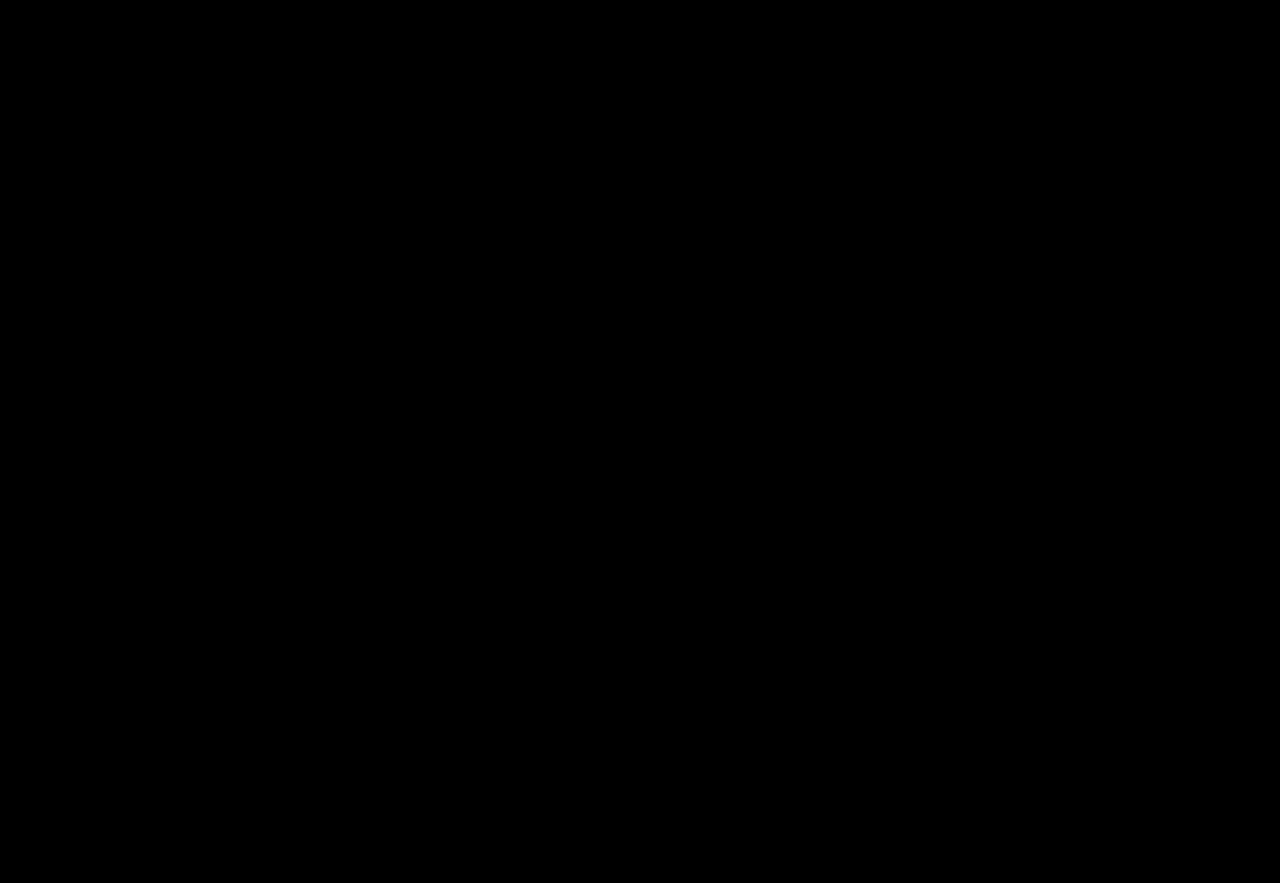
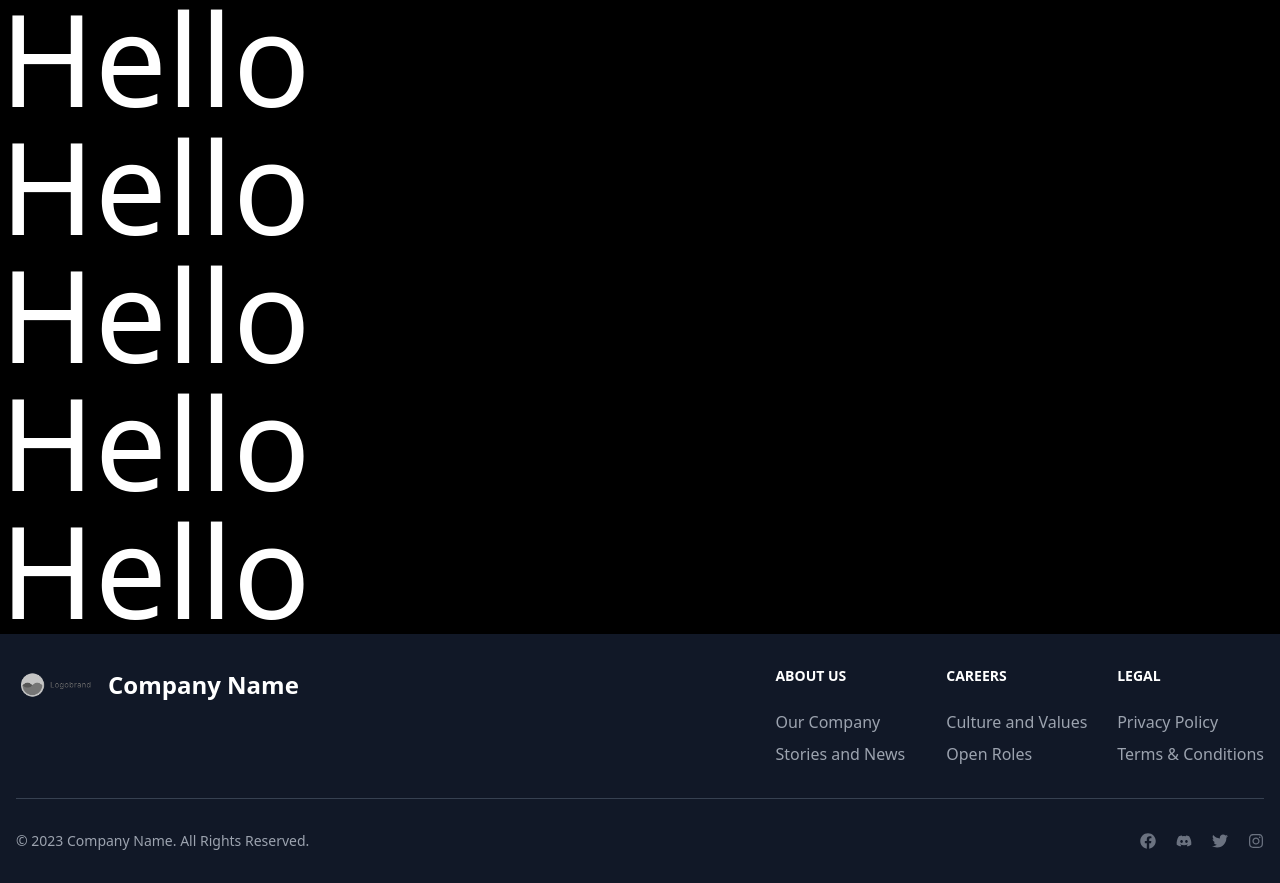
Before and after one commit to bavichugo/quick-script, a Next.js app: page / in a window 1280 px wide. Shown: the part 460-1343 px from the top of the page. Before the commit the page ends 870 px from the top, so only its background shows below. Built offline with nearby package versions, Linux system fonts and the light colour scheme.

Commit message:
Add Footer1, Footer2, and general layout where footer stays in the bottom

```diff
--- a/package.json
+++ b/package.json
@@ -15,6 +15,7 @@
     "postcss": "8.4.26",
     "react": "18.2.0",
     "react-dom": "18.2.0",
+    "react-icons": "^4.10.1",
     "tailwindcss": "3.3.3"
   }
 }
--- a/src/app/globals.css
+++ b/src/app/globals.css
@@ -1,3 +1,9 @@
 @tailwind base;
 @tailwind components;
 @tailwind utilities;
+
+* {
+  margin: 0;
+  padding: 0;
+  box-sizing: border-box;
+}
--- a/src/app/layout.js
+++ b/src/app/layout.js
@@ -1,5 +1,6 @@
 import './globals.css'
 import Navbar1 from '@/components/NavBar/NavBar1'
+import Footer2 from '@/components/Footer/Footer2'
 
 export const metadata = {
   title: 'Quick Script',
@@ -8,12 +9,15 @@
 
 export default function RootLayout({ children }) {
   return (
-    <html lang="en">
-      <body className='bg-black'>
-        <Navbar1 />
-        {children}
-        {/* Content */}
-        {/* Footer */}
+    <html className="bg-black" lang="en">
+      <body className="flex flex-col min-h-screen">
+        <div className=''>
+          <Navbar1 />
+          <main className='bg-black'>
+            {children}
+          </main>
+        </div>
+        <Footer2 />
       </body>
     </html>
   )
--- a/src/app/page.js
+++ b/src/app/page.js
@@ -1,9 +1,14 @@
 export default function Home() {
   return (
-    <main className="flex min-h-screen flex-col items-center justify-between p-24">
-      <div className="z-10 w-full max-w-5xl items-center justify-between font-mono text-sm lg:flex">
-        <h1>Hello</h1>
-      </div>
-    </main>
+    <div>
+      <h1 className="text-white text-9xl">Hello</h1>
+      <h1 className="text-white text-9xl">Hello</h1>
+      <h1 className="text-white text-9xl">Hello</h1>
+      <h1 className="text-white text-9xl">Hello</h1>
+      <h1 className="text-white text-9xl">Hello</h1>
+      <h1 className="text-white text-9xl">Hello</h1>
+      <h1 className="text-white text-9xl">Hello</h1>
+      <h1 className="text-white text-9xl">Hello</h1>
+    </div>
   )
 }
--- /dev/null
+++ b/src/components/Footer/Footer1.js
@@ -0,0 +1,53 @@
+"use client";
+
+import Link from "next/link";
+
+const FOOTER_ITEMS = [
+  {
+    name: "About",
+    link: "/about",
+  },
+  {
+    name: "Privacy Policy",
+    link: "/privacy-policy",
+  },
+  {
+    name: "Licensing",
+    link: "/licensing",
+  },
+  {
+    name: "Contact",
+    link: "/contact",
+  },
+];
+
+const Footer1 = () => {
+  return (
+    <footer className="bg-gray-800 mt-auto">
+      <div className="w-full mx-auto max-w-screen-xl p-4 md:flex md:items-center md:justify-between">
+        <span className="text-sm sm:text-center text-gray-400">
+          © 2023{" "}
+          <a href="https://flowbite.com/" className="hover:underline">
+            xSeries
+          </a>
+          . All Rights Reserved.
+        </span>
+        <ul className="flex flex-wrap items-center mt-3 text-sm font-medium text-gray-400 sm:mt-0">
+          {FOOTER_ITEMS.map((item) => <FooterLink {...item} />)}
+        </ul>
+      </div>
+    </footer>
+  );
+};
+
+const FooterLink = ({name, link}) => {
+  return (
+    <li>
+      <Link href={link} className="mr-4 hover:underline md:mr-6 ">
+        {name}
+      </Link>
+    </li>
+  );
+};
+
+export default Footer1;
--- /dev/null
+++ b/src/components/Footer/Footer2.js
@@ -0,0 +1,163 @@
+"use client";
+
+import logo from "../../assets/logo.png";
+import Link from "next/link";
+import Image from "next/image";
+import { FaInstagram, FaDiscord, FaFacebook, FaTwitter } from "react-icons/fa";
+
+const FOOTER_COLUMNS = [
+  {
+    title: "About Us",
+    links: [
+      {
+        name: "Our Company",
+        link: "/about",
+      },
+      {
+        name: "Stories and News",
+        link: "/stories",
+      },
+    ],
+  },
+  {
+    title: "Careers",
+    links: [
+      {
+        name: "Culture and Values",
+        link: "/culture",
+      },
+      {
+        name: "Open Roles",
+        link: "/open-roles",
+      },
+    ],
+  },
+  {
+    title: "Legal",
+    links: [
+      {
+        name: "Privacy Policy",
+        link: "/privacy-policy",
+      },
+      {
+        name: "Terms & Conditions",
+        link: "/terms-conditions",
+      },
+    ],
+  },
+];
+
+const FOOTER_SOCIAL_MEDIA_LINKS = [
+  {
+    name: "Facebook",
+    link: "https://facebook.com",
+    icon: <FaFacebook />,
+  },
+  {
+    name: "Discord",
+    link: "https://discord.com",
+    icon: <FaDiscord />,
+  },
+  {
+    name: "Twitter",
+    link: "https://twitter.com",
+    icon: <FaTwitter />,
+  },
+  {
+    name: "Instagram",
+    link: "https://instagram.com",
+    icon: <FaInstagram />,
+  },
+];
+
+const Footer2 = () => {
+  return (
+    <footer className="bg-gray-900">
+      <div className="mx-auto w-full max-w-screen-xl p-4 py-6 lg:py-8">
+
+        {/* ---------- Top Footer ---------- */}
+        <div className="md:flex md:justify-between">
+          <div className="mb-6 md:mb-0">
+            <Link href="https://flowbite.com/" className="flex items-center">
+              <Image src={logo} width={80} className="mr-3" alt="Logo" />
+              <span className="self-center text-2xl font-semibold whitespace-nowrap text-white">
+                Company Name
+              </span>
+            </Link>
+          </div>
+
+          {/* ---------- Footer Columns ---------- */}
+          <div className="grid grid-cols-2 gap-8 sm:gap-6 sm:grid-cols-3">
+            {FOOTER_COLUMNS.map((item) => {
+              return (
+                <FooterColumn
+                  key={`footer-${item.title}`}
+                  title={item.title}
+                  links={item.links}
+                />
+              );
+            })}
+          </div>
+        </div>
+        <hr className="my-6 sm:mx-auto border-gray-700 lg:my-8" />
+
+        {/* ---------- Bottom Footer ---------- */}
+        <div className="sm:flex sm:items-center sm:justify-between">
+          <span className="text-sm sm:text-center text-gray-400">
+            © 2023{" "}
+            <Link href="/" className="hover:underline">
+              Company Name
+            </Link>
+            . All Rights Reserved.
+          </span>
+
+          {/* ---------- Social Media Links ---------- */}
+          <div className="flex mt-4 space-x-5 sm:justify-center sm:mt-0 ">
+            {FOOTER_SOCIAL_MEDIA_LINKS.map((item) => {
+              return (
+                <SocialMediaLink
+                  key={`footer-${item.name}`}
+                  name={item.name}
+                  link={item.link}
+                  icon={item.icon}
+                />
+              );
+            })}
+          </div>
+        </div>
+      </div>
+    </footer>
+  );
+};
+
+const FooterColumn = ({ title, links }) => {
+  return (
+    <div>
+      <h2 className="mb-6 text-sm font-semibold uppercase text-white">
+        {title}
+      </h2>
+      <ul className="flex flex-col text-gray-400 font-medium gap-2">
+        {links.map((item) => {
+          return (
+            <li>
+              <Link href={item.link} className="hover:underline">
+                {item.name}
+              </Link>
+            </li>
+          );
+        })}
+      </ul>
+    </div>
+  );
+};
+
+const SocialMediaLink = ({ name, link, icon }) => {
+  return (
+    <a href={link} className="text-gray-500 hover:text-white">
+      {icon}
+      <span className="sr-only">{name} community</span>
+    </a>
+  );
+};
+
+export default Footer2;
--- a/src/components/NavBar/NavBar1.js
+++ b/src/components/NavBar/NavBar1.js
@@ -1,11 +1,11 @@
 "use client";
 import Link from "next/link";
-import logo from "./logo.png";
+import logo from "../../assets/logo.png";
 import Image from "next/image";
 import { useState } from "react";
 import { usePathname } from "next/navigation"
 
-const navItems = [
+const NAV_ITEMS = [
   {
     name: "Home",
     link: "/",
@@ -76,7 +76,7 @@
           id="navbar-default"
         >
           <ul className="font-medium flex flex-col p-4 md:p-0 mt-4 borde rounded-lg md:flex-row md:space-x-8 md:mt-0 md:border-0 bg-gray-800 md:bg-gray-900 border-gray-700">
-            {navItems.map((item) => {
+            {NAV_ITEMS.map((item) => {
               return (
                 <NavLink key={item.link} name={item.name} link={item.link} pathname={pathname}/>
               );
```
Also changed, not shown: src/assets/logo.png (renamed from src/components/NavBar/logo.png), 1 other file (tests, documents, lock files or other folders).
